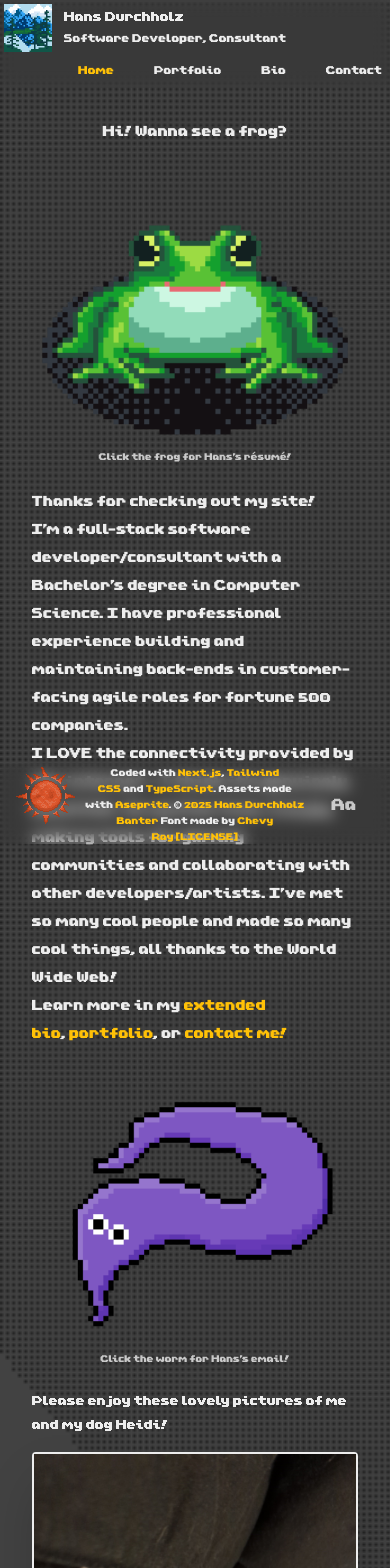
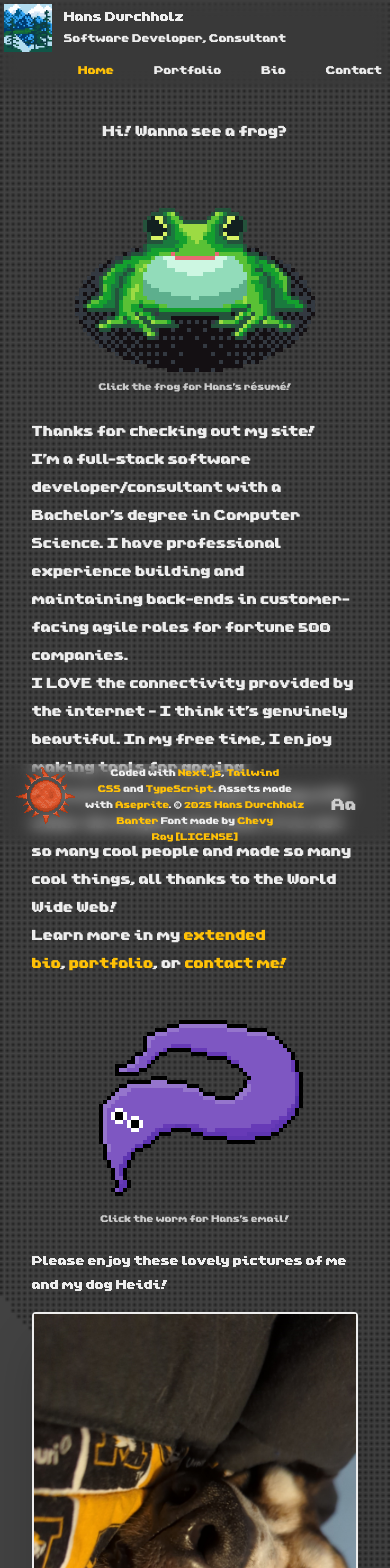
Before and after one commit to hansied67/hansied67.github.io, a Next.js app: page / in a window 390 px wide. Shown: the top 1568 px of the page. Built offline with nearby package versions, Linux system fonts and the light colour scheme.

Commit message:
ugh. Ignoring the mobile image sizing 'issue.'
Seems like a PageSpeed bug from my testing. It only affects the first asset rendered on the page. During testing, the desktop view showed 2 multiple problematic assets. The mobile view is always showing exactly 1.

```diff
--- a/src/app/page.tsx
+++ b/src/app/page.tsx
@@ -53,8 +53,8 @@ export default function Home() {
                 src="/Frog.gif"
                 title="64x64 frog pixel art gif made by Hans in Aseprite"
                 alt="Frog pixel art animation"
-                width={384}
-                height={384}
+                width={256}
+                height={256}
                 unoptimized
                 />
               </div>
@@ -87,16 +87,16 @@ export default function Home() {
                 src="/worm_foreground.png"
                 title="64x64 'worm on string' pixel art made by Hans in Aseprite"
                 alt="Worm pixel art"
-                width={384}
-                height={384}
+                width={256}
+                height={256}
                 unoptimized
                 />
                 <Image
                 src="/worm_petpet.gif"
                 title="64x64 'worm on string' pixel art made by Hans in Aseprite. Pet variant"
                 alt="Worm pixel art pet gif"
-                width={384}
-                height={384}
+                width={256}
+                height={256}
                 unoptimized
                 />
               </ImageHoverSwap>
```
